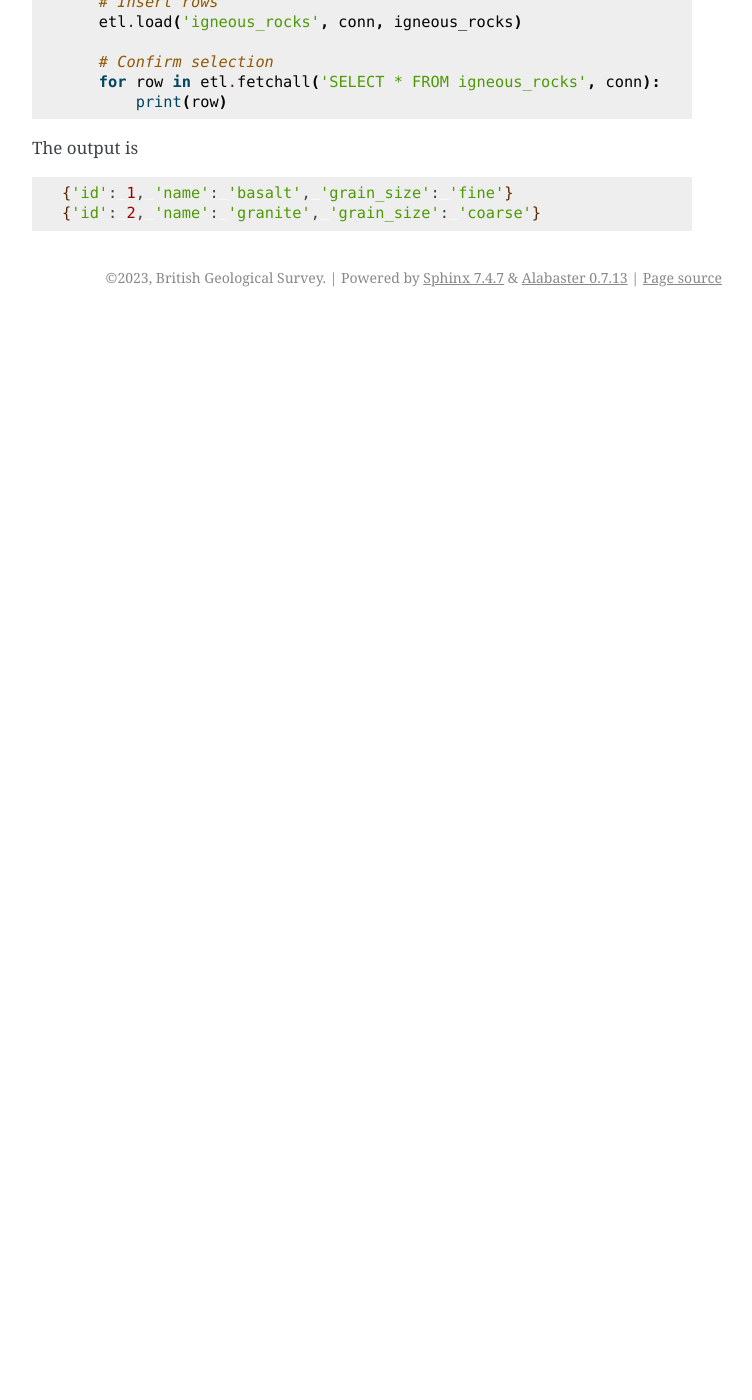
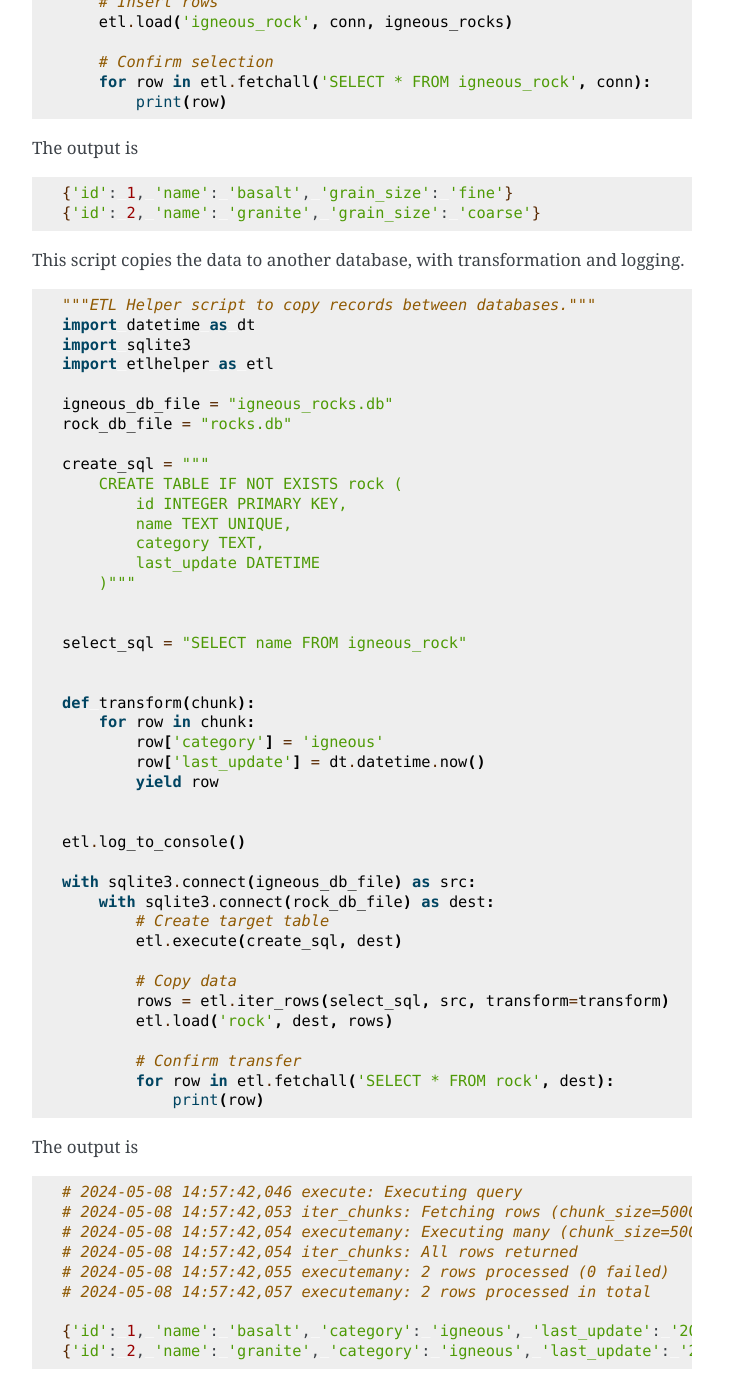
Before and after one commit to BritishGeologicalSurvey/etlhelper, a Sphinx documentation site: the page built from docs/index.rst, in a window 1280 px wide and 1400 px high, scrolled down 2050 px. Shown: the whole window, without its empty margins (388-1140 px from the left). Built offline with Sphinx 7.4.7, drawn with Linux system fonts in a browser that asks for light colours; before the commit the page ends 2367 px from its top, so only the background shows below that; some of the changed text lies outside the part shown.

Commit message:
Add example copy script

```diff
--- /dev/null
+++ b/docs/demo_copy.py
@@ -0,0 +1,41 @@
+"""ETL Helper script to copy records between databases."""
+import datetime as dt
+import sqlite3
+import etlhelper as etl
+
+igneous_db_file = "igneous_rocks.db"
+rock_db_file = "rocks.db"
+
+create_sql = """
+    CREATE TABLE IF NOT EXISTS rock (
+        id INTEGER PRIMARY KEY,
+        name TEXT UNIQUE,
+        category TEXT,
+        last_update DATETIME
+    )"""
+
+
+select_sql = "SELECT name FROM igneous_rock"
+
+
+def transform(chunk):
+    for row in chunk:
+        row['category'] = 'igneous'
+        row['last_update'] = dt.datetime.now()
+        yield row
+
+
+etl.log_to_console()
+
+with sqlite3.connect(igneous_db_file) as src:
+    with sqlite3.connect(rock_db_file) as dest:
+        # Create target table
+        etl.execute(create_sql, dest)
+
+        # Copy data
+        rows = etl.iter_rows(select_sql, src, transform=transform)
+        etl.load('rock', dest, rows)
+
+        # Confirm transfer
+        for row in etl.fetchall('SELECT * FROM rock', dest):
+            print(row)
--- a/docs/demo_load.py
+++ b/docs/demo_load.py
@@ -1,10 +1,10 @@
+"""ETL Helper script to load records to a database table."""
 import sqlite3
-
 import etlhelper as etl
 
 db_file = "igneous_rocks.db"
 create_sql = """
-    CREATE TABLE IF NOT EXISTS igneous_rocks (
+    CREATE TABLE IF NOT EXISTS igneous_rock (
         id INTEGER PRIMARY KEY,
         name TEXT UNIQUE,
         grain_size TEXT
@@ -21,8 +21,8 @@ with sqlite3.connect(db_file) as conn:
     etl.execute(create_sql, conn)
 
     # Insert rows
-    etl.load('igneous_rocks', conn, igneous_rocks)
+    etl.load('igneous_rock', conn, igneous_rocks)
 
     # Confirm selection
-    for row in etl.fetchall('SELECT * FROM igneous_rocks', conn):
+    for row in etl.fetchall('SELECT * FROM igneous_rock', conn):
         print(row)
--- a/docs/index.rst
+++ b/docs/index.rst
@@ -86,3 +86,23 @@ The output is
 
    {'id': 1, 'name': 'basalt', 'grain_size': 'fine'}
    {'id': 2, 'name': 'granite', 'grain_size': 'coarse'}
+
+
+This script copies the data to another database, with transformation and logging.
+
+.. literalinclude:: demo_copy.py
+   :language: python
+
+The output is
+
+.. code:: bash
+
+   # 2024-05-08 14:57:42,046 execute: Executing query
+   # 2024-05-08 14:57:42,053 iter_chunks: Fetching rows (chunk_size=5000)
+   # 2024-05-08 14:57:42,054 executemany: Executing many (chunk_size=5000)
+   # 2024-05-08 14:57:42,054 iter_chunks: All rows returned
+   # 2024-05-08 14:57:42,055 executemany: 2 rows processed (0 failed)
+   # 2024-05-08 14:57:42,057 executemany: 2 rows processed in total
+
+   {'id': 1, 'name': 'basalt', 'category': 'igneous', 'last_update': '2024-05-08 14:59:54.878726'}
+   {'id': 2, 'name': 'granite', 'category': 'igneous', 'last_update': '2024-05-08 14:59:54.879034'}
```
Also changed, not shown: docs/installation.rst (+13 -16 lines).
